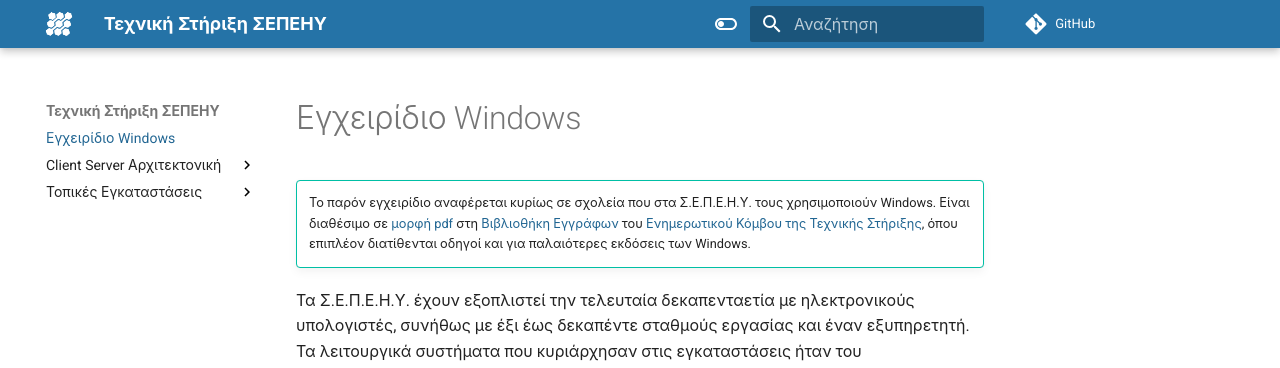
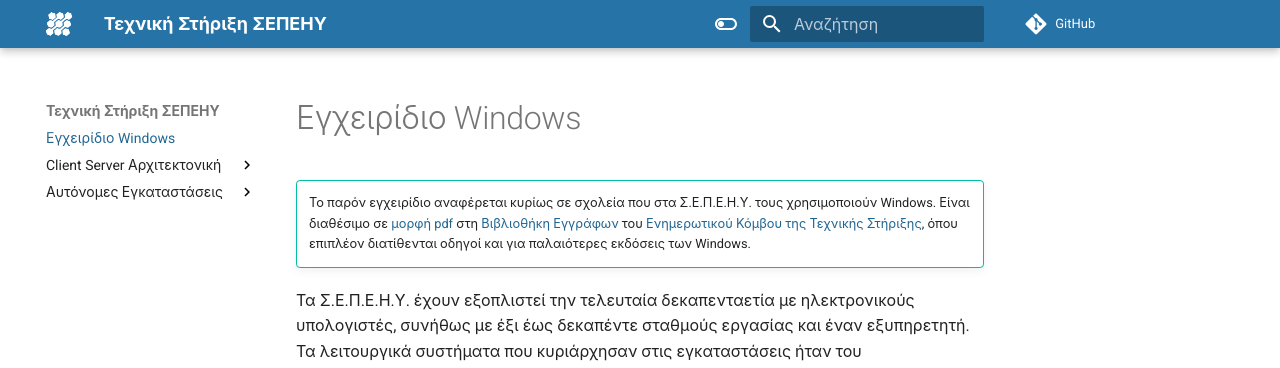
Before and after one commit to pe86/windows, an MkDocs documentation site: the page built from docs/index.md, in a window 1280 px wide. Shown: the top 368 px of the page. Built offline with MkDocs 1.6.1 and Material for MkDocs 9.7.7, drawn with Linux system fonts in a browser that asks for light colours; comment, search, counter and statistics services are not loaded; some of the changed lines change nothing that is shown.

Commit message:
another change of menu

```diff
--- a/mkdocs.yml
+++ b/mkdocs.yml
@@ -75,7 +75,7 @@
       - client-server/domain-policy/index.md
       - client-server/client-installation/index.md
       - client-server/client-domain-join/index.md
-      - Εγκατάσταση λογισμικού:
+      - Προσθήκη λογισμικού:
         - software/index.md
         - software/7zip.md
         - software/infrarecorder.md
@@ -97,6 +97,11 @@
     - Προχωρημένα:
       - client-server/guides.md
       - client-server/peripherals.md
-      - software/advanced/index.md
-  - Τοπικές Εγκαταστάσεις:
+      - Υπηρεσίες για προχωρημένους:
+        - software/advanced/index.md
+        - software/advanced/squid.md
+        - software/advanced/virtualbox.md
+        - software/advanced/updates-share.md
+        - software/advanced/veyon.md
+  - Αυτόνομες Εγκαταστάσεις:
     - 10/index.md
```
